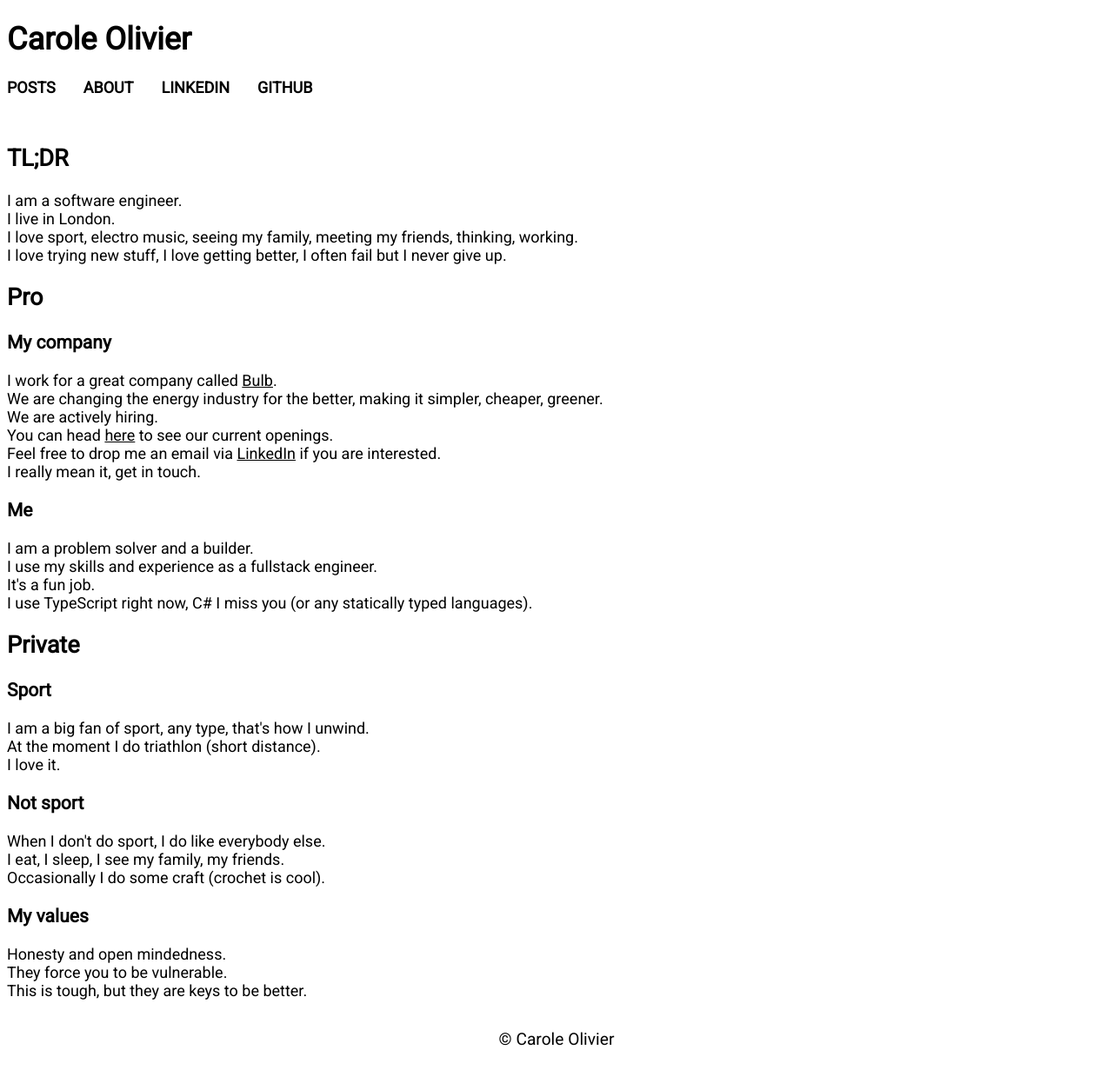
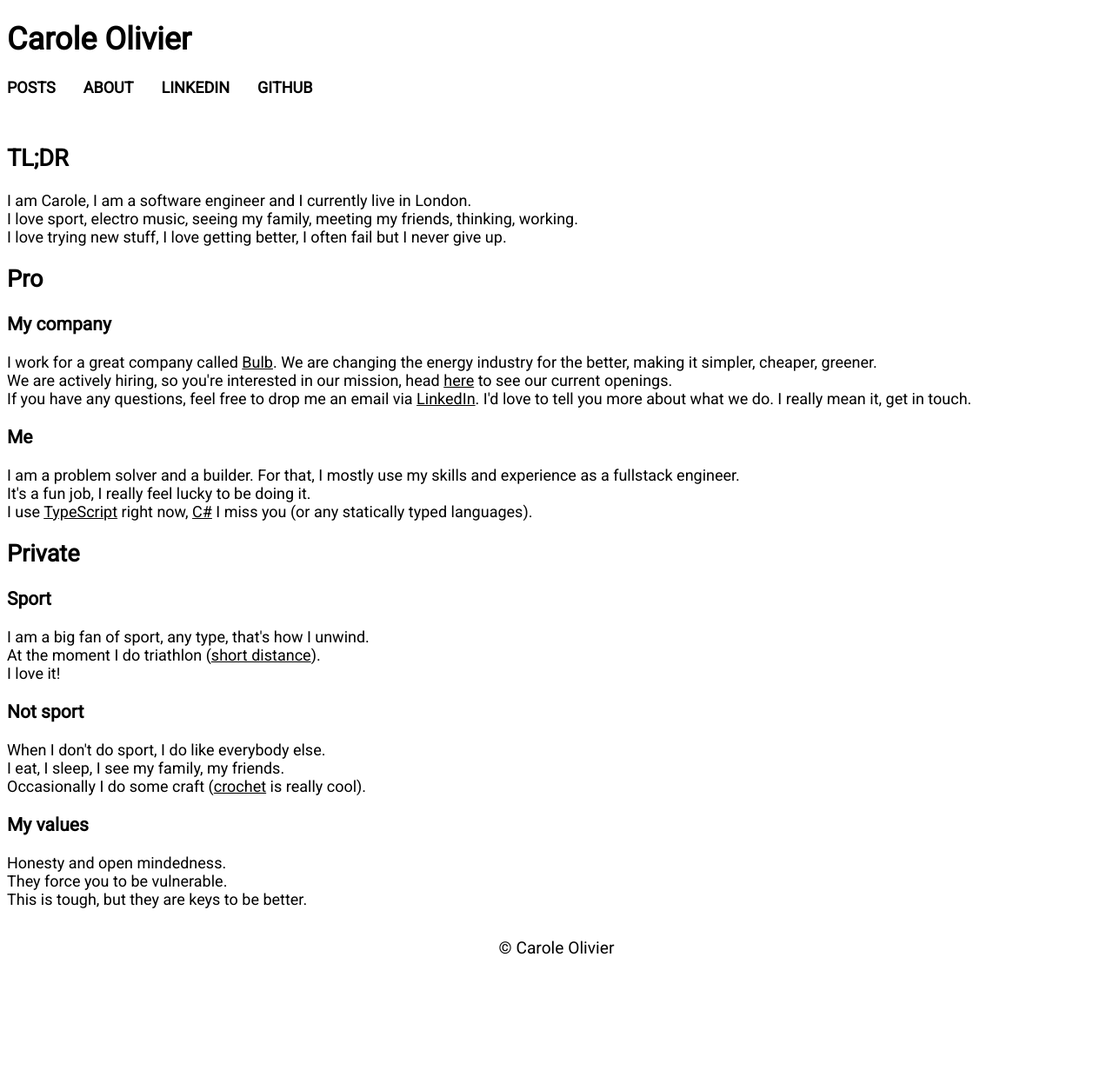
Before and after one commit to caroleolivier/caroleolivier.github.io, a Jekyll site: the page built from about/index.html, in a window 1280 px wide. Shown: the whole page at 87% size. Built offline with Jekyll 4.4.1, drawn with Linux system fonts in a browser that asks for light colours; after the commit the page ends 1126 px from its top, so only the background shows below that.

Commit message:
update about

```diff
--- a/about/index.html
+++ b/about/index.html
@@ -5,9 +5,7 @@ title: About
 <div class="about">
     <h2>TL;DR</h2>
     <p>
-        I am a software engineer.
-        <br/>
-        I live in London.
+        I am Carole, I am a software engineer and I currently live in London.
         <br/>
         I love sport, electro music, seeing my family, meeting my friends, thinking, working.
         <br/>
@@ -16,27 +14,23 @@ title: About
     <h2>Pro</h2>
     <h3>My company</h3>
     <p>
-        I work for a great company called <a href="https://bulb.co.uk/">Bulb</a>.
+        I work for a great company called <a href="https://bulb.co.uk/" target="_blank">Bulb</a>.
+        We are changing the energy industry for the better, making it simpler, cheaper, greener.
         <br/>
-        We are changing the energy industry for the better, making it simpler, cheaper, greener.
-    <br/>
-        We are actively hiring.
+        We are actively hiring, so you're interested in our mission, head <a href="https://bulb.co.uk/careers/" target="_blank">here</a> to see our current openings.
         <br/>
-        You can head <a href="https://bulb.co.uk/careers/">here</a> to see our current openings.
-        <br/>
-        Feel free to drop me an email via <a href="https://www.linkedin.com/in/carole-olivier-2b845955/">LinkedIn</a> if you are interested.
-        <br/>
+        If you have any questions, feel free to drop me an email via <a href="https://www.linkedin.com/in/carole-olivier-2b845955/" target="_blank">LinkedIn</a>.
+        I'd love to tell you more about what we do.
         I really mean it, get in touch.
     </p>
     <h3>Me</h3>
     <p>
         I am a problem solver and a builder.
+        For that, I mostly use my skills and experience as a fullstack engineer.
         <br/>
-        I use my skills and experience as a fullstack engineer.
+        It's a fun job, I really feel lucky to be doing it.
         <br/>
-        It's a fun job.
-        <br/>
-        I use TypeScript right now, C# I miss you (or any statically typed languages).
+        I use <a href="https://en.wikipedia.org/wiki/TypeScript" target="_blank">TypeScript</a> right now, <a href="https://en.wikipedia.org/wiki/C_Sharp_(programming_language)" target="_blank">C#</a> I miss you (or any statically typed languages).
         <br/>
     </p>
     <h2>Private</h2>
@@ -44,9 +38,9 @@ title: About
     <p>
         I am a big fan of sport, any type, that's how I unwind.
         <br/>
-        At the moment I do triathlon (short distance).
+        At the moment I do triathlon (<a href="http://www.220triathlon.com/beginners/what-are-the-different-triathlon-distances/11753.html" target="_blank">short distance</a>).
         <br/>
-        I love it.
+        I love it!
     </p>
     <h3>Not sport</h3>
     <p>
@@ -54,7 +48,7 @@ title: About
         <br/>
         I eat, I sleep, I see my family, my friends.
         <br/>
-        Occasionally I do some craft (crochet is cool).
+        Occasionally I do some craft (<a href="https://www.toftuk.com/PL.aspx?CatName=animal_kits/chunky_animals" target="_blank">crochet</a> is really cool).
     </p>
     <h3>My values</h3>
     <p>
```
